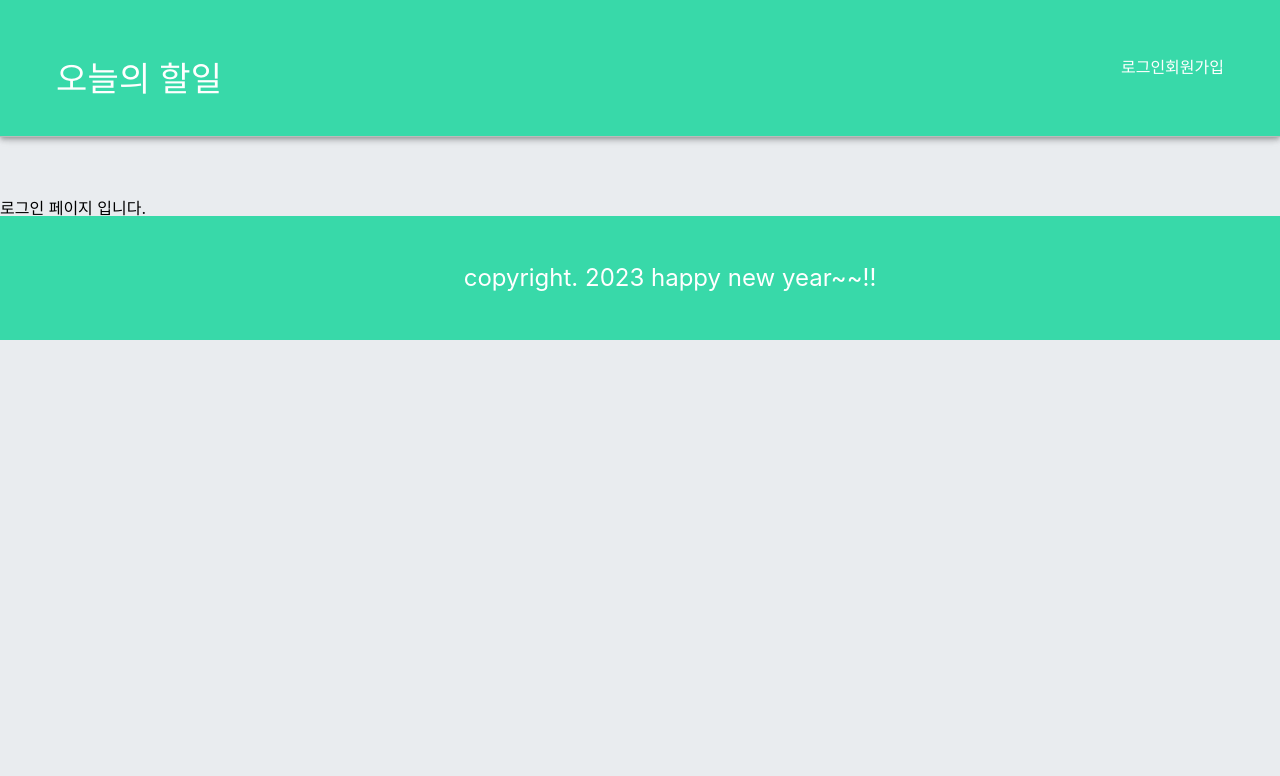
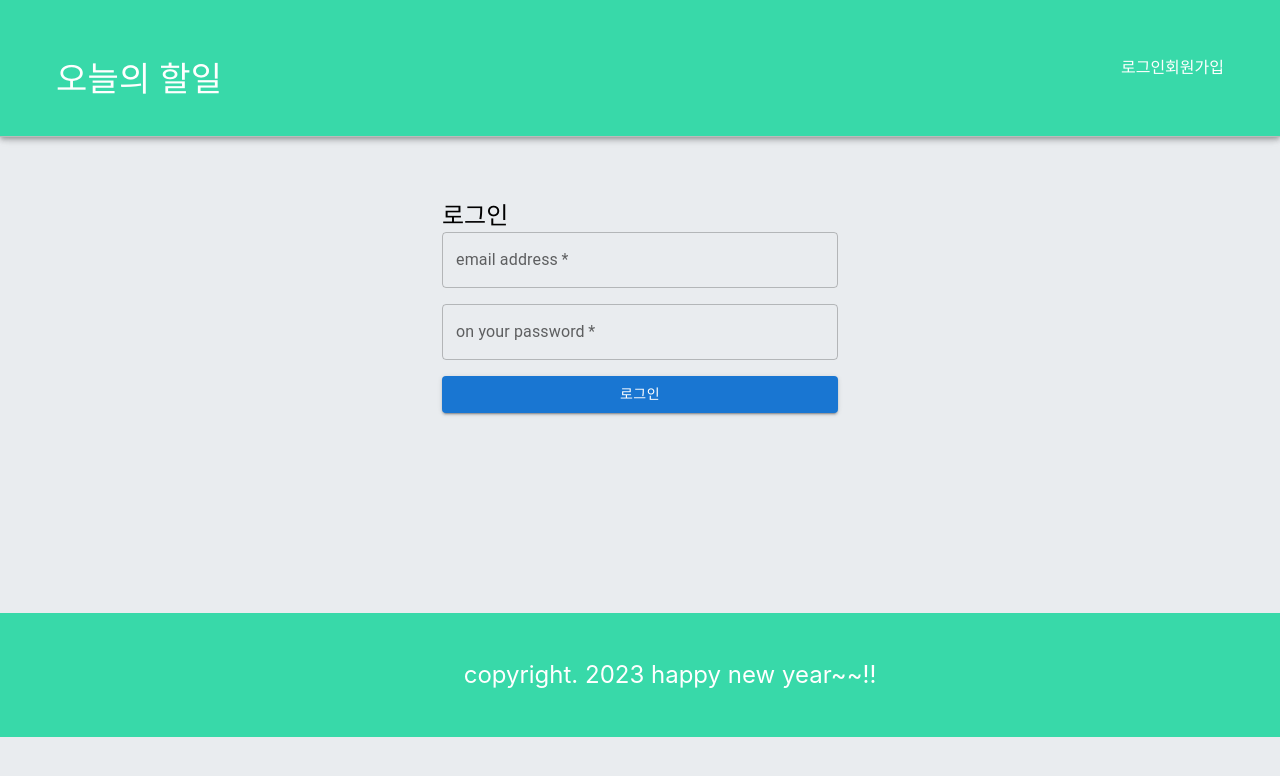
Before and after one commit to highsky134/react-todo-app, a React (Create React App) app: page /login in a window 1280 px wide. Shown: the top 776 px of the page. Built offline with nearby package versions, Linux system fonts and the light colour scheme.

Commit message:
token login

```diff
--- a/src/component/layout/Header.js
+++ b/src/component/layout/Header.js
@@ -1,9 +1,40 @@
-import React from 'react'
+import React, { useEffect, useState } from 'react'
 import {AppBar, Toolbar, Grid,
   Typography, Button} from "@mui/material";
-import { Link } from 'react-router-dom';
+// import './Header.css';
+import { Link, useNavigate } from 'react-router-dom';
+
+import { isLogin, getLoginUserInfo } from '../../util/login-util';
 
 const Header = () => {
+
+  const redirection = useNavigate();
+
+  const [userInfo, setUserInfo] = useState(getLoginUserInfo());
+
+  const { token, username, role } = userInfo;
+
+  // 로그아웃 핸들러
+  const logoutHandler = e => {
+
+    localStorage.clear();
+    redirection('/login');
+  };
+
+
+  // 첫 렌더링이 끝난 후 실행되는 함수
+  /*
+     useEffect의 2번째 파라미터 (의존성 배열)
+
+     - 생략할 경우 매 리렌더링될때마다 useEffect를 호출함
+     - 빈배열을 넣을 경우 첫 렌더링할때만 단 1번 useEffect를 호출
+     - 배열에 상태변수를 넣을 경우 상태값이 변경될때마다
+       리렌더링함
+  */
+  useEffect(() => {
+    setUserInfo(getLoginUserInfo());
+  }, []);
+
   return (
     <AppBar position="fixed" style={{
         background: '#38d9a9',
@@ -18,13 +49,35 @@ const Header = () => {
                             alignItems: 'center'
                         }
                     }>
-                        <Typography variant="h4">오늘의 할일</Typography>
+                        <Typography variant="h4">
+                            {
+                                isLogin()
+                                ? username + '님'
+                                : '오늘'
+                            }
+                            의 할일
+                        </Typography>
                     </div>
                 </Grid>
+
                 <Grid item>
                     <div className='btn-group'>
-                        <Link to='/login'>로그인</Link>
-                        <Link to='/join'>회원가입</Link>
+                    {isLogin()
+                        ?
+                        (
+                            <button
+                                className="logout-btn"
+                                onClick={logoutHandler}
+                            >로그아웃</button>
+                        )
+                        :
+                        (
+                            <>
+                                <Link to='/login'>로그인</Link>
+                                <Link to='/join'>회원가입</Link>
+                            </>
+                        )
+                        }
                     </div>
                 </Grid>
 
--- a/src/component/user/Login.js
+++ b/src/component/user/Login.js
@@ -1,10 +1,112 @@
 import React from 'react'
+import {Grid, Button, Container, Typography, TextField} from "@mui/material";
+
+import { API_BASE_URL as BASE, USER } from '../../config/host-config';
+import {Navigate, useNavigate} from 'react-router-dom';
 
 const Login = () => {
+
+  const redirection = useNavigate();
+
+  const REQUEST_URL = BASE + USER + '/signin';
+
+  // 서버에 AJAX 요청
+  const fetchLogin = async() => {
+
+    // 이메일, 비밀번호 입력 태그 얻어오기
+    const $email = document.getElementById('email');
+    const $password = document.getElementById('password');
+
+    const res = await fetch(REQUEST_URL, {
+      method: 'POST',
+      headers: { 'content-type':'application/json'},
+      body: JSON.stringify({
+        email: $email.value,
+        password: $password.value
+      })
+    });
+
+    if (res.status === 400) { // 가입x or 비번 오류
+      const text = await res.text();
+      alert(text);
+      return;
+    }
+
+    const {token, userName, email, role} = await res.json(); // 서버에서 온 json 읽기
+    // alert(json.userName);
+
+    // json에 담긴 인증정보를 클라이언트에 보관
+    // 1. 로컬 스토리지 - 브라우저가 종료되어도 보관됨
+    // 2. 세션 스토리지 - 브라우저가 종료 되면 사라짐
+    localStorage.setItem('ACCESS_TOKEN', token);
+    localStorage.setItem('LOGIN_USERNAME', userName);
+    localStorage.setItem('USER_ROLE', role);
+
+
+    // 홈으로 리다이렉트
+    redirection('/');
+
+  };
+
+
+  const loginHandler = e => {
+    e.preventDefault();
+
+
+
+    // 서버에 로그인 요청 전송
+    fetchLogin();
+  };
+
   return (
-    <div style={{ marginTop: '200px'}}>
-        로그인 페이지 입니다.
-    </div>
+    <Container component="main" maxWidth="xs" style={{ margin: "200px auto" }}>
+            <Grid container spacing={2}>
+                <Grid item xs={12}>
+                    <Typography component="h1" variant="h5">
+                        로그인
+                    </Typography>
+                </Grid>
+            </Grid>
+            <form noValidate onSubmit={loginHandler}>
+
+                <Grid container spacing={2}>
+                    <Grid item xs={12}>
+                        <TextField
+                            variant="outlined"
+                            required
+                            fullWidth
+                            id="email"
+                            label="email address"
+                            name="email"
+                            autoComplete="email"
+                        />
+                    </Grid>
+                    <Grid item xs={12}>
+                        <TextField
+                            variant="outlined"
+                            required
+                            fullWidth
+                            name="password"
+                            label="on your password"
+                            type="password"
+                            id="password"
+                            autoComplete="current-password"
+                        />
+                    </Grid>
+                    <Grid item xs={12}>
+                        <Button
+                            type="submit"
+                            fullWidth
+                            variant="contained"
+                            color="primary"
+                        >
+                            로그인
+                        </Button>
+                    </Grid>
+                </Grid>
+            </form>
+        </Container>
+
   )
 }
 
--- /dev/null
+++ b/src/util/login-util.js
@@ -0,0 +1,17 @@
+
+// 로그인한 유저의 데이터 객체를 반환하는 함수
+export const getLoginUserInfo = () => {
+    return {
+        token: localStorage.getItem('ACCESS_TOKEN'),
+        userName: localStorage.getItem('LOGIN_USERNAME'),
+        role: localStorage.getItem('USER_ROLE')
+    };
+};
+
+// 로그인 여부를 확인하는 함수
+export const isLogin = () => !!localStorage.getItem('ACCESS_TOKEN');
+// {
+//     const token = localStorage.getItem('ACCESS_TOKEN');
+//     if (token === null) return false;
+//     return true;
+// }
```
